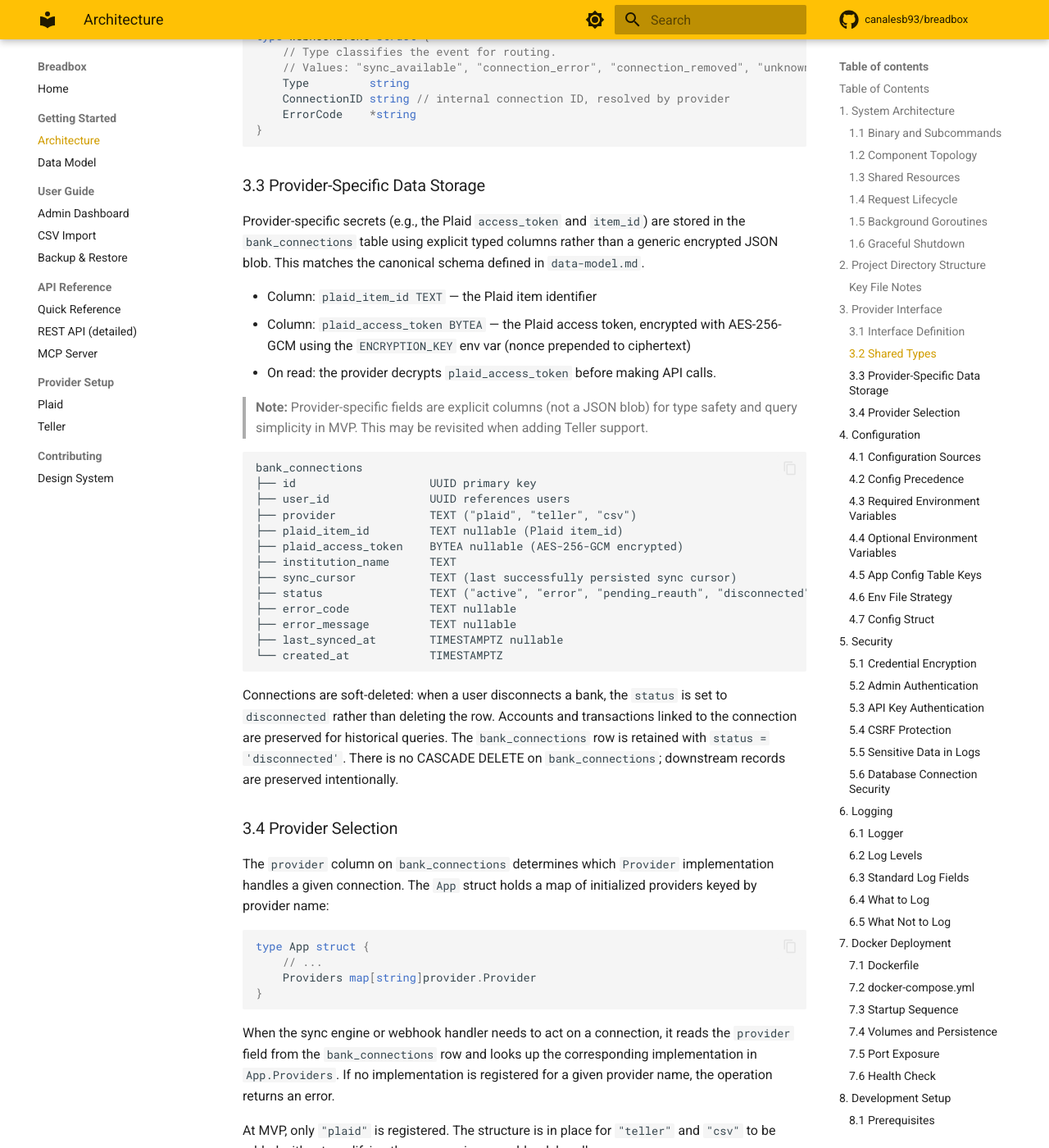
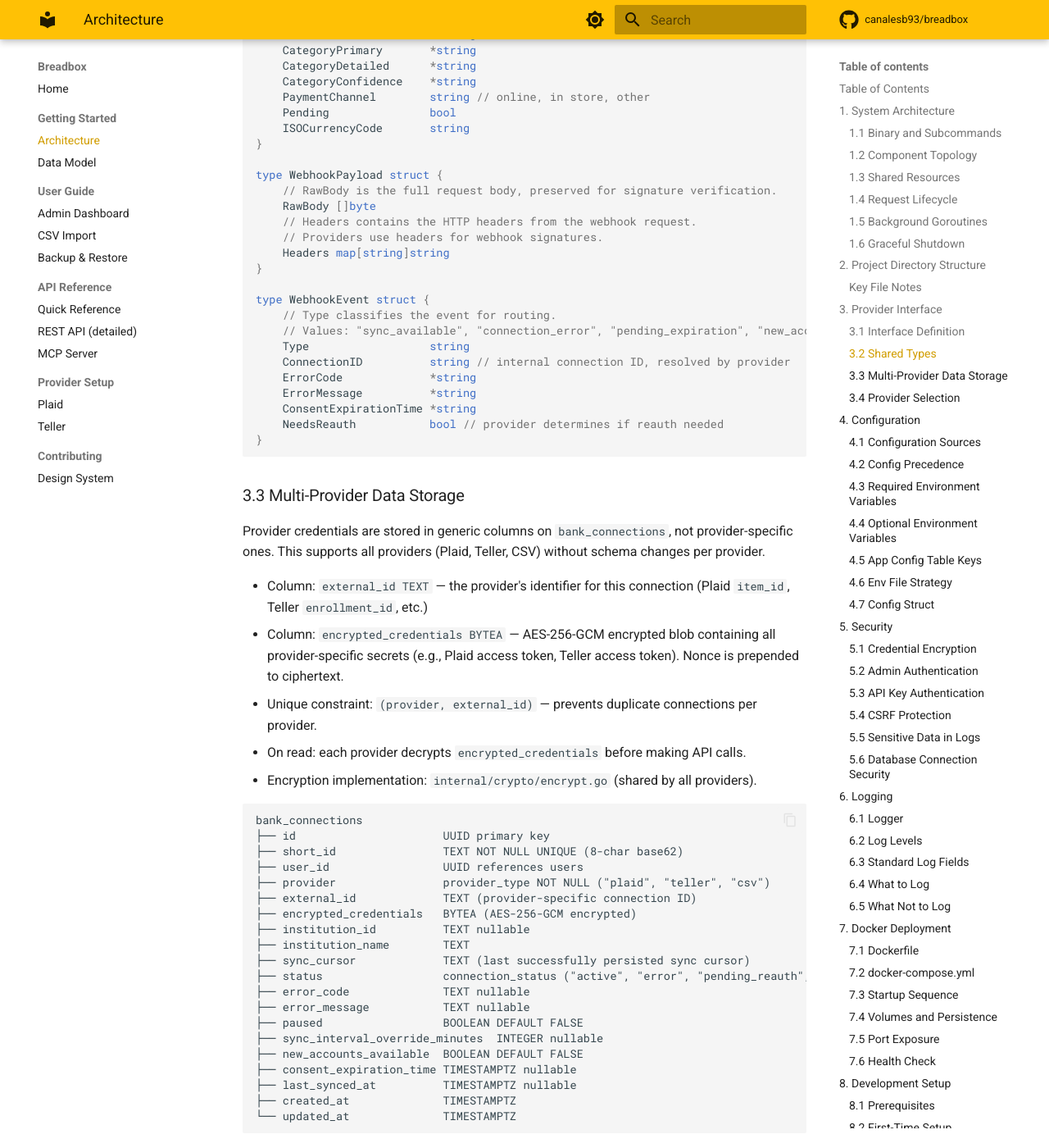
Before and after one commit to canalesb93/breadbox, an MkDocs documentation site: the page built from docs/architecture.md, in a window 1280 px wide and 1400 px high, scrolled down 9307 px. Shown: the whole window at 82% size. Built offline with MkDocs 1.6.1 and Material for MkDocs 9.7.7, drawn with Linux system fonts in a browser that asks for light colours; comment, search, counter and statistics services are not loaded; some of the changed text lies outside the part shown.

Commit message:
Update docs to match actual codebase
architecture.md:
- Fix provider data storage section (generic external_id + encrypted_credentials,
  not Plaid-specific columns)
- Update bank_connections schema to reflect current columns
- Clarify all three providers are implemented (Plaid, Teller, CSV)
- Note CLI tool is server-only (no separate client)

mcp-server.md:
- Fix Server Capabilities section (resources ARE advertised, not MVP-only)
- Document all 3 live resources (overview, review-guidelines, report-format)
- Add resource URI table with MIME types

admin-dashboard.md:
- Clarify connection flow supports Plaid, Teller, and CSV (not Plaid-only)
- Remove Phase 16A reference

Co-Authored-By: Claude Opus 4.6 (1M context) <noreply@anthropic.com>

````diff
--- a/docs/admin-dashboard.md
+++ b/docs/admin-dashboard.md
@@ -546,6 +546,8 @@ Displays all rows from `bank_connections` joined with `users` for the family mem
 ---
 
 ## 6. New Connection Flow
+
+> **Note:** The new connection flow supports multiple providers. When both Plaid and Teller are configured, the user selects the provider (radio buttons) alongside the family member before proceeding to the provider-specific link dialog. CSV import is also available as a provider option and redirects to a separate import page. The sections below describe the Plaid-specific flow in detail; the Teller flow uses the Teller Connect SDK (`TellerConnect.setup()`) with equivalent `onSuccess`/`onExit` callbacks.
 
 **Routes:**
 - `GET /admin/connections/new` — Step 1 (select member)
@@ -843,11 +845,13 @@ Displayed in a row below the connection info section:
 
 ## 8. Re-authentication Flow
 
+> **Note:** Re-authentication is supported for both Plaid and Teller connections. The re-auth page (`connection_reauth.html`) detects the connection provider and loads the appropriate SDK (Plaid Link or Teller Connect). The flow below describes the Plaid-specific path; Teller re-auth uses `TellerConnect.setup()` in update mode with equivalent callbacks.
+
 ### 8.1 Trigger Conditions
 
 A connection enters `error` or `pending_reauth` status when:
 - Plaid sends a webhook with item status `LOGIN_REQUIRED` or `PENDING_EXPIRATION`
-- A sync attempt fails with a Plaid error that indicates the user must re-authenticate
+- A sync attempt fails with a provider error that indicates the user must re-authenticate
 
 ### 8.2 Warning Banner
 
@@ -1167,7 +1171,7 @@ Display "Breadbox" as the application name at the top of the sidebar or as the l
 
 ## 14. Styling and Design System
 
-> **Note:** The admin dashboard was migrated from Pico CSS to DaisyUI 5 + Tailwind CSS v4 in Phase 16A. For the complete design system reference including component classes, theme configuration, icon inventory, and build setup, see **`docs/design-system.md`**.
+> **Note:** For the complete design system reference including component classes, theme configuration, icon inventory, and build setup, see **`docs/design-system.md`**.
 
 ### 14.1 CSS Framework
 
--- a/docs/architecture.md
+++ b/docs/architecture.md
@@ -25,19 +25,27 @@
 ### 1.1 Binary and Subcommands
 
 Breadbox compiles to a single Go binary. All runtime components are started by
-a single subcommand. The binary exposes five subcommands:
+subcommands. The binary exposes these subcommands:
 
 ```
-breadbox serve        Start HTTP server with all components
-breadbox mcp-stdio    Start MCP server on stdio (local agent dev only)
-breadbox migrate      Run pending database migrations
-breadbox seed         Insert sandbox test data (development only)
-breadbox version      Print build version and exit
+breadbox serve           Start HTTP server with all components
+breadbox mcp-stdio       Start MCP server on stdio (local agent dev only)
+breadbox migrate         Run pending database migrations
+breadbox seed            Insert sandbox test data (development only)
+breadbox api-keys        List or create API keys (list | create <name>)
+breadbox create-admin    Create an admin account (interactive or --username/--password flags)
+breadbox reset-password  Reset the admin account password
+breadbox version         Print build version and exit
 ```
+
+> **Note:** There is no separate CLI client binary. All subcommands above are
+> part of the server binary (`cmd/breadbox/main.go`). The `api-keys`,
+> `create-admin`, and `reset-password` commands connect directly to the database
+> — they are administrative utilities, not API clients.
 
 `breadbox serve` is the production entry point. It initializes every component
 — HTTP router, sync engine, cron scheduler, webhook handler — and runs them
-in the same process. There is no microservice split at MVP.
+in the same process. There is no microservice split.
 
 `breadbox mcp-stdio` is a convenience mode for local agent development. It
 starts only the MCP server and reads/writes the MCP protocol on stdin/stdout.
@@ -227,8 +235,12 @@ breadbox/
 │   │   └── health.go            GET /health
 │   │
 │   ├── mcp/
-│   │   ├── server.go            MCP server construction; registers tools; mounts on router
-│   │   └── tools.go             Tool handler functions (list_accounts, query_transactions, etc.)
+│   │   ├── server.go            MCP server construction; registers tools + resources; mounts on router
+│   │   ├── tools.go             Tool handler functions (list_accounts, query_transactions, etc.)
+│   │   └── resources.go         MCP resource handlers:
+│   │                            - breadbox://overview (live dataset stats, JSON)
+│   │                            - breadbox://review-guidelines (review/rule guidelines, markdown)
+│   │                            - breadbox://report-format (report structure templates, markdown)
 │   │
 │   ├── admin/
 │   │   ├── router.go            Mounts all /admin/ routes; session auth middleware
@@ -357,12 +369,12 @@ type Provider interface {
     // CreateReauthSession starts a re-authentication flow for an existing
     // connection that has broken (e.g., password changed, MFA required).
     // Returns a provider-specific token or URL for the Link widget update mode.
-    CreateReauthSession(ctx context.Context, connectionID string) (LinkSession, error)
+    CreateReauthSession(ctx context.Context, conn Connection) (LinkSession, error)
 
     // RemoveConnection revokes the provider's access and marks the connection
     // as removed. The application must delete or deactivate the connection
     // record after this call succeeds.
-    RemoveConnection(ctx context.Context, connectionID string) error
+    RemoveConnection(ctx context.Context, conn Connection) error
 }
 ```
 
@@ -392,6 +404,8 @@ type Connection struct {
     EncryptedCredentials []byte
     // InstitutionName is the human-readable name of the financial institution.
     InstitutionName string
+    // UserID is the internal user ID, for provider flows that need user identity.
+    UserID string
 }
 
 type Account struct {
@@ -427,10 +441,13 @@ type Transaction struct {
     Amount                decimal.Decimal // positive = debit, negative = credit
     Date                  time.Time
     AuthorizedDate        *time.Time
+    Datetime              *time.Time
+    AuthorizedDatetime    *time.Time
     Name                  string
     MerchantName          *string
     CategoryPrimary       *string
     CategoryDetailed      *string
+    CategoryConfidence    *string
     PaymentChannel        string // online, in store, other
     Pending               bool
     ISOCurrencyCode       string
@@ -446,43 +463,53 @@ type WebhookPayload struct {
 
 type WebhookEvent struct {
     // Type classifies the event for routing.
-    // Values: "sync_available", "connection_error", "connection_removed", "unknown"
-    Type         string
-    ConnectionID string // internal connection ID, resolved by provider
-    ErrorCode    *string
+    // Values: "sync_available", "connection_error", "pending_expiration", "new_accounts", "unknown"
+    Type                  string
+    ConnectionID          string // internal connection ID, resolved by provider
+    ErrorCode             *string
+    ErrorMessage          *string
+    ConsentExpirationTime *string
+    NeedsReauth           bool // provider determines if reauth needed
 }
 ```
 
-### 3.3 Provider-Specific Data Storage
+### 3.3 Multi-Provider Data Storage
 
-Provider-specific secrets (e.g., the Plaid `access_token` and `item_id`) are
-stored in the `bank_connections` table using explicit typed columns rather than
-a generic encrypted JSON blob. This matches the canonical schema defined in
-`data-model.md`.
+Provider credentials are stored in generic columns on `bank_connections`, not
+provider-specific ones. This supports all providers (Plaid, Teller, CSV)
+without schema changes per provider.
 
-- Column: `plaid_item_id TEXT` — the Plaid item identifier
-- Column: `plaid_access_token BYTEA` — the Plaid access token, encrypted with
-  AES-256-GCM using the `ENCRYPTION_KEY` env var (nonce prepended to ciphertext)
-- On read: the provider decrypts `plaid_access_token` before making API calls.
-
-> **Note:** Provider-specific fields are explicit columns (not a JSON blob) for
-> type safety and query simplicity in MVP. This may be revisited when adding
-> Teller support.
+- Column: `external_id TEXT` — the provider's identifier for this connection
+  (Plaid `item_id`, Teller `enrollment_id`, etc.)
+- Column: `encrypted_credentials BYTEA` — AES-256-GCM encrypted blob containing
+  all provider-specific secrets (e.g., Plaid access token, Teller access token).
+  Nonce is prepended to ciphertext.
+- Unique constraint: `(provider, external_id)` — prevents duplicate connections
+  per provider.
+- On read: each provider decrypts `encrypted_credentials` before making API calls.
+- Encryption implementation: `internal/crypto/encrypt.go` (shared by all providers).
 
 ```
 bank_connections
-├── id                    UUID primary key
-├── user_id               UUID references users
-├── provider              TEXT ("plaid", "teller", "csv")
-├── plaid_item_id         TEXT nullable (Plaid item_id)
-├── plaid_access_token    BYTEA nullable (AES-256-GCM encrypted)
-├── institution_name      TEXT
-├── sync_cursor           TEXT (last successfully persisted sync cursor)
-├── status                TEXT ("active", "error", "pending_reauth", "disconnected")
-├── error_code            TEXT nullable
-├── error_message         TEXT nullable
-├── last_synced_at        TIMESTAMPTZ nullable
-└── created_at            TIMESTAMPTZ
+├── id                      UUID primary key
+├── short_id                TEXT NOT NULL UNIQUE (8-char base62)
+├── user_id                 UUID references users
+├── provider                provider_type NOT NULL ("plaid", "teller", "csv")
+├── external_id             TEXT (provider-specific connection ID)
+├── encrypted_credentials   BYTEA (AES-256-GCM encrypted)
+├── institution_id          TEXT nullable
+├── institution_name        TEXT
+├── sync_cursor             TEXT (last successfully persisted sync cursor)
+├── status                  connection_status ("active", "error", "pending_reauth", "disconnected")
+├── error_code              TEXT nullable
+├── error_message           TEXT nullable
+├── paused                  BOOLEAN DEFAULT FALSE
+├── sync_interval_override_minutes  INTEGER nullable
+├── new_accounts_available  BOOLEAN DEFAULT FALSE
+├── consent_expiration_time TIMESTAMPTZ nullable
+├── last_synced_at          TIMESTAMPTZ nullable
+├── created_at              TIMESTAMPTZ
+└── updated_at              TIMESTAMPTZ
 ```
 
 Connections are soft-deleted: when a user disconnects a bank, the `status` is
@@ -510,8 +537,10 @@ the `provider` field from the `bank_connections` row and looks up the
 corresponding implementation in `App.Providers`. If no implementation is
 registered for a given provider name, the operation returns an error.
 
-At MVP, only `"plaid"` is registered. The structure is in place for `"teller"`
-and `"csv"` to be added without modifying the sync engine or webhook handler.
+All three providers are implemented: `"plaid"` (`internal/provider/plaid/`),
+`"teller"` (`internal/provider/teller/`), and `"csv"` (`internal/provider/csv/`).
+Providers are initialized at startup based on configuration and can be
+hot-reloaded via `app.ReinitProvider(name)` after dashboard config changes.
 
 ---
 
@@ -632,7 +661,7 @@ encrypted with AES-256-GCM before being written and decrypted on read.
 - **Key:** 32 bytes derived from `ENCRYPTION_KEY` (64-char hex)
 - **Nonce:** 12 bytes, randomly generated per encryption operation
 - **Storage format:** nonce prepended to ciphertext, stored as `BYTEA`
-- **Implementation:** `internal/provider/plaid/encrypt.go`
+- **Implementation:** `internal/crypto/encrypt.go` (shared by all providers)
 
 The encryption key must be rotated by decrypting all credentials with the old
 key, re-encrypting with the new key, and updating `ENCRYPTION_KEY`. No
--- a/docs/mcp-server.md
+++ b/docs/mcp-server.md
@@ -81,18 +81,16 @@ The MCP server does not manage its own database connection. It receives the same
 
 ### Server Capabilities
 
-The server advertises tools only. Resources and prompts are not advertised in the MVP.
+The server advertises tools and resources. Prompts are not used. Server instructions are provided via `ServerOptions.Instructions` (customizable from the MCP admin page, with a comprehensive default).
 
 ```go
-mcp.NewServer(&mcp.Implementation{
-    Name:    "breadbox",
-    Version: "0.1.0",
-}, &mcp.ServerOptions{
-    HasTools: true,
-})
+server := mcpsdk.NewServer(
+    &mcpsdk.Implementation{Name: "breadbox", Version: s.version},
+    &mcpsdk.ServerOptions{Instructions: instructions},
+)
 ```
 
-When resources are added in a future version, `HasResources: true` is added to this struct.
+Three resources are registered on every server instance via `registerResources()` (see [Section 4](#4-mcp-resources)).
 
 ---
 
@@ -649,11 +647,19 @@ Calls `GET /api/v1/categories`. Returns the same `[]CategoryPair` response.
 
 MCP resources are passive context documents the LLM can read, similar to files. They do not execute queries at call time in the same on-demand way tools do.
 
+All three resources are registered via `s.registerResources()` in `internal/mcp/server.go`, with handlers in `internal/mcp/resources.go`.
+
+| Resource URI | MIME Type | Description |
+|---|---|---|
+| `breadbox://overview` | `application/json` | Live dataset summary (users, connections, accounts, transactions, spending) |
+| `breadbox://review-guidelines` | `text/markdown` | Guidelines for reviewing transactions and creating rules |
+| `breadbox://report-format` | `text/markdown` | Report structure templates and formatting guidelines |
+
 ### Resource: `breadbox://overview`
 
-Returns a lightweight summary of the household's financial data — total accounts, total transactions, date range of available data, and provider summary. This gives an LLM ambient context about the financial state without a round-trip tool call.
+Returns a lightweight summary of the household's financial data — users, connections with account counts, accounts by type, transaction counts, date range, 30-day spending summary with top categories, and pending review count. This gives an LLM ambient context about the financial state without a round-trip tool call.
 
-Registered via `s.registerResources()` in server setup. Implementation in `internal/mcp/resources.go`, backed by `service.GetOverviewStats()`.
+Backed by `service.GetOverviewStats()`.
 
 ```json
 {
@@ -666,6 +672,18 @@ Registered via `s.registerResources()` in server setup. Implementation in `inter
   "providers": ["plaid", "teller"]
 }
 ```
+
+### Resource: `breadbox://review-guidelines`
+
+Returns guidelines for reviewing transactions and creating transaction rules. Agents should read this before processing any reviews or creating rules.
+
+Content is user-editable via the MCP Settings admin page (`mcp_review_guidelines` in `app_config`). Falls back to `DefaultReviewGuidelines` (a comprehensive constant in `server.go`) when no custom guidelines are saved.
+
+### Resource: `breadbox://report-format`
+
+Returns report structure templates and formatting guidelines. Agents should read this before submitting reports via the `submit_report` tool.
+
+Content is user-editable via the MCP Settings admin page (`mcp_report_format` in `app_config`). Falls back to `DefaultReportFormat` (a comprehensive constant in `server.go`) when no custom format is saved.
 
 ---
 
````
